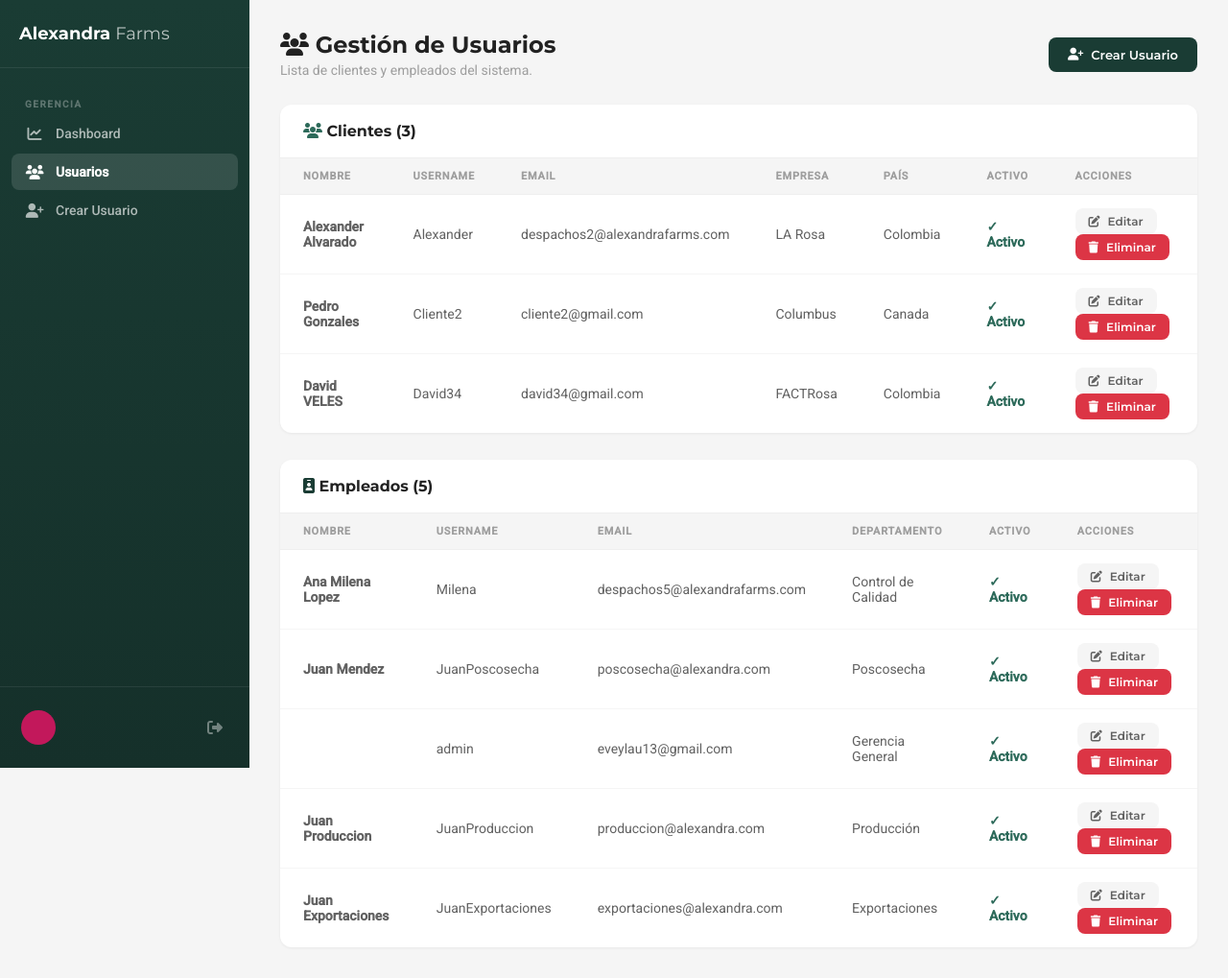
After one commit to codelatin/Alexaticks, a Django app: page /reclamos/gerencia/usuarios/ in a window 1280 px wide. The commit adds this page. Shown: the whole page at 96% size. Run offline with Django 5.2, Linux system fonts and the light colour scheme; a user stored in the database is signed in; data comes from the database, SQL or seed files in the repository; both versions use the stored data as it was after the commit.

Commit message:
Creando Panel Admin para crear, editar y eliminar usuarios

```diff
--- a/cuentas/apps.py
+++ b/cuentas/apps.py
@@ -2,4 +2,8 @@ from django.apps import AppConfig
 
 
 class CuentasConfig(AppConfig):
+    default_auto_field = 'django.db.models.BigAutoField'
     name = 'cuentas'
+
+    def ready(self):
+        import cuentas.signals
--- /dev/null
+++ b/reclamos/templates/reclamos/lista_usuarios.html
@@ -0,0 +1,124 @@
+{% extends 'reclamos/base_panel.html' %}
+
+{% block title %}Usuarios — Alexandra Farms{% endblock %}
+
+{% block sidebar_nav %}
+    <div class="nav-section">Gerencia</div>
+    <a href="{% url 'panel_gerencia' %}"><i class="fas fa-chart-line"></i> Dashboard</a>
+    <a href="{% url 'lista_usuarios' %}" class="active"><i class="fas fa-users"></i> Usuarios</a>
+    <a href="{% url 'crear_usuario' %}"><i class="fas fa-user-plus"></i> Crear Usuario</a>
+{% endblock %}
+
+{% block content %}
+    <div class="page-header" style="display:flex;align-items:center;justify-content:space-between;">
+        <div>
+            <h1><i class="fas fa-users"></i> Gestión de Usuarios</h1>
+            <p>Lista de clientes y empleados del sistema.</p>
+        </div>
+        <a href="{% url 'crear_usuario' %}" class="btn btn-primary">
+            <i class="fas fa-user-plus"></i> Crear Usuario
+        </a>
+    </div>
+
+    <!-- CLIENTES -->
+    <div class="table-card" style="margin-bottom:28px;">
+        <div class="table-card-header">
+            <h2><i class="fas fa-users" style="color:#2d6a5a;"></i> Clientes ({{ clientes.count }})</h2>
+        </div>
+        <table>
+            <thead>
+                <tr>
+                    <th>Nombre</th>
+                    <th>Username</th>
+                    <th>Email</th>
+                    <th>Empresa</th>
+                    <th>País</th>
+                    <th>Activo</th>
+                    <th>Acciones</th>  <!-- ← NUEVA COLUMNA -->
+                </tr>
+            </thead>
+            <tbody>
+                {% for c in clientes %}
+                <tr>
+                    <td><strong>{{ c.user.get_full_name }}</strong></td>
+                    <td>{{ c.user.username }}</td>
+                    <td>{{ c.user.email }}</td>
+                    <td>{{ c.company_name|default:"--" }}</td>
+                    <td>{{ c.country|default:"--" }}</td>
+                    <td>
+                        {% if c.user.is_active %}
+                            <span style="color:#2d6a5a;font-weight:600;">✓ Activo</span>
+                        {% else %}
+                            <span style="color:#c2185b;font-weight:600;">✗ Inactivo</span>
+                        {% endif %}
+                    </td>
+                    <td>  <!-- ← BOTONES CLIENTE -->
+                        <a href="{% url 'editar_usuario' c.user.pk %}" class="btn btn-sm btn-secondary">
+                            <i class="fas fa-edit"></i> Editar
+                        </a>
+                        <a href="{% url 'eliminar_usuario' c.user.pk %}" class="btn btn-sm" style="background:#dc3545;color:white;">
+                            <i class="fas fa-trash"></i> Eliminar
+                        </a>
+                    </td>
+                </tr>
+                {% empty %}
+                <tr>
+                    <td colspan="7" style="text-align:center;padding:40px;color:var(--gray-500);">
+                        No hay clientes registrados.
+                    </td>
+                </tr>
+                {% endfor %}
+            </tbody>
+        </table>
+    </div>
+
+    <!-- EMPLEADOS -->
+    <div class="table-card">
+        <div class="table-card-header">
+            <h2><i class="fas fa-id-badge" style="color:#1a3c34;"></i> Empleados ({{ empleados.count }})</h2>
+        </div>
+        <table>
+            <thead>
+                <tr>
+                    <th>Nombre</th>
+                    <th>Username</th>
+                    <th>Email</th>
+                    <th>Departamento</th>
+                    <th>Activo</th>
+                    <th>Acciones</th>  <!-- ← NUEVA COLUMNA -->
+                </tr>
+            </thead>
+            <tbody>
+                {% for e in empleados %}
+                <tr>
+                    <td><strong>{{ e.user.get_full_name }}</strong></td>
+                    <td>{{ e.user.username }}</td>
+                    <td>{{ e.user.email }}</td>
+                    <td>{{ e.get_departamento_display|default:"--" }}</td>
+                    <td>
+                        {% if e.user.is_active %}
+                            <span style="color:#2d6a5a;font-weight:600;">✓ Activo</span>
+                        {% else %}
+                            <span style="color:#c2185b;font-weight:600;">✗ Inactivo</span>
+                        {% endif %}
+                    </td>
+                    <td>  <!-- ← BOTONES EMPLEADO -->
+                        <a href="{% url 'editar_usuario' e.user.pk %}" class="btn btn-sm btn-secondary">
+                            <i class="fas fa-edit"></i> Editar
+                        </a>
+                        <a href="{% url 'eliminar_usuario' e.user.pk %}" class="btn btn-sm" style="background:#dc3545;color:white;">
+                            <i class="fas fa-trash"></i> Eliminar
+                        </a>
+                    </td>
+                </tr>
+                {% empty %}
+                <tr>
+                    <td colspan="6" style="text-align:center;padding:40px;color:var(--gray-500);">
+                        No hay empleados registrados.
+                    </td>
+                </tr>
+                {% endfor %}
+            </tbody>
+        </table>
+    </div>
+{% endblock %}
--- a/reclamos/templates/reclamos/panel_gerencia.html
+++ b/reclamos/templates/reclamos/panel_gerencia.html
@@ -5,9 +5,10 @@
 {% block sidebar_nav %}
     <div class="nav-section">Gerencia</div>
     <a href="{% url 'panel_gerencia' %}" class="active"><i class="fas fa-chart-line"></i> Dashboard</a>
+    <a href="{% url 'lista_usuarios' %}"><i class="fas fa-users"></i> Usuarios</a>
+    <a href="{% url 'crear_usuario' %}"><i class="fas fa-user-plus"></i> Crear Usuario</a>
     <a href="/admin/" target="_blank"><i class="fas fa-cogs"></i> Admin Django</a>
 {% endblock %}
-
 {% block content %}
    <div class="page-header" style="display:flex;align-items:center;justify-content:space-between;flex-wrap:wrap;gap:12px;">
     <div>
--- a/reclamos/urls.py
+++ b/reclamos/urls.py
@@ -25,4 +25,8 @@ urlpatterns = [
     path('gerencia/', views.panel_gerencia, name='panel_gerencia'),
     path('gerencia/exportar/excel/', views.exportar_excel, name='exportar_excel'),
     path('gerencia/exportar/pdf/', views.exportar_pdf, name='exportar_pdf'),
+    path('gerencia/crear-usuario/', views.crear_usuario, name='crear_usuario'),  # ← NUEVA
+    path('gerencia/usuarios/', views.lista_usuarios, name='lista_usuarios'),
+    path('gerencia/usuario/<int:pk>/editar/', views.editar_usuario, name='editar_usuario'),
+    path('gerencia/usuario/<int:pk>/eliminar/', views.eliminar_usuario, name='eliminar_usuario'),
 ]
--- a/reclamos/views.py
+++ b/reclamos/views.py
@@ -356,42 +356,7 @@ def panel_exportaciones(request):
     })
 
 
-# =============================================
-# PANEL GERENCIA
-# =============================================
-@login_required
-def panel_gerencia(request):
-    if not request.user.is_superuser:
-        return redirect('login')
 
-    reclamos = Reclamo.objects.select_related(
-        'cliente__user', 'inspector_calidad__user', 'tipo_problema'
-    ).prefetch_related('areas_asignadas__responsable__user').order_by('-created_at')
-
-    total_reclamos = reclamos.count()
-    pendientes_calidad = reclamos.filter(estado='pendiente_validacion').count()
-    resueltos = reclamos.filter(estado__in=['resuelto', 'cerrado']).count()
-
-    estados_data = Reclamo.objects.values('estado').annotate(total=Count('id'))
-    estados_labels = [item['estado'].replace('_', ' ').title() for item in estados_data]
-    estados_counts = [item['total'] for item in estados_data]
-
-    areas_data = AsignacionArea.objects.values('departamento').annotate(total=Count('reclamo', distinct=True))
-    areas_labels = [item['departamento'] for item in areas_data]
-    areas_counts = [item['total'] for item in areas_data]
-
-    return render(request, 'reclamos/panel_gerencia.html', {
-        'reclamos': reclamos,
-        'total_reclamos': total_reclamos,
-        'pendientes_calidad': pendientes_calidad,
-        'resueltos': resueltos,
-        'estados_labels': json.dumps(estados_labels),
-        'estados_counts': json.dumps(estados_counts),
-        'areas_labels': json.dumps(areas_labels),
-        'areas_counts': json.dumps(areas_counts),
-    })
-
-from django.db.models import Avg, F, ExpressionWrapper, DurationField
 @login_required
 def panel_gerencia(request):
     if not request.user.is_superuser:
@@ -694,3 +659,143 @@ def exportar_pdf(request):
     elementos.append(tabla)
     doc.build(elementos)
     return response
+
+# ==========================================
+# CREAR USUARIO (GERENCIA)
+# ==========================================
+@login_required
+def crear_usuario(request):
+    if not request.user.is_superuser:
+        return redirect('login')
+
+    if request.method == 'POST':
+        username = request.POST.get('username')
+        email = request.POST.get('email')
+        password = request.POST.get('password')
+        first_name = request.POST.get('first_name')
+        last_name = request.POST.get('last_name')
+        role = request.POST.get('role')
+        departamento = request.POST.get('departamento', '')
+        company_name = request.POST.get('company_name', '')
+        country = request.POST.get('country', '')
+
+        from django.contrib.auth.models import User
+        from cuentas.models import Perfil
+
+        try:
+            if User.objects.filter(username=username).exists():
+                messages.error(request, 'El nombre de usuario ya existe.')
+                return redirect('crear_usuario')
+
+            if User.objects.filter(email=email).exists():
+                messages.error(request, 'El email ya está registrado.')
+                return redirect('crear_usuario')
+
+            user = User.objects.create_user(
+                username=username,
+                email=email,
+                password=password,
+                first_name=first_name,
+                last_name=last_name
+            )
+
+            # Actualizar perfil creado por la señal
+            perfil = user.perfil
+            perfil.role = role
+            perfil.company_name = company_name
+            perfil.country = country
+            if role == 'empleado' and departamento:
+                perfil.departamento = departamento
+            perfil.save()
+
+            messages.success(request, f'Usuario {username} creado correctamente.')
+            return redirect('lista_usuarios')
+
+        except Exception as e:
+            messages.error(request, f'Error al crear usuario: {e}')
+            return redirect('crear_usuario')
+
+    return render(request, 'reclamos/crear_usuario.html')
+
+
+# ==========================================
+# LISTA DE USUARIOS (GERENCIA)
+# ==========================================
+@login_required
+def lista_usuarios(request):
+    if not request.user.is_superuser:
+        return redirect('login')
+
+    from cuentas.models import Perfil
+    clientes = Perfil.objects.filter(role='cliente_comprador').select_related('user')
+    empleados = Perfil.objects.filter(role='empleado').select_related('user')
+
+    return render(request, 'reclamos/lista_usuarios.html', {
+        'clientes': clientes,
+        'empleados': empleados,
+    })
+
+
+# ==========================================
+# EDITAR USUARIO (GERENCIA)
+# ==========================================
+@login_required
+def editar_usuario(request, pk):
+    if not request.user.is_superuser:
+        return redirect('login')
+
+    from django.contrib.auth.models import User as AuthUser
+    from cuentas.models import Perfil as PerfilCuenta
+
+    user = get_object_or_404(AuthUser, pk=pk)
+    perfil = user.perfil
+
+    if request.method == 'POST':
+        user.first_name = request.POST.get('first_name', user.first_name)
+        user.last_name = request.POST.get('last_name', user.last_name)
+        user.email = request.POST.get('email', user.email)
+        user.is_active = request.POST.get('is_active') == 'on'
+        user.save()
+
+        perfil.company_name = request.POST.get('company_name', perfil.company_name)
+        perfil.country = request.POST.get('country', perfil.country)
+        departamento = request.POST.get('departamento', '')
+        if departamento:
+            perfil.departamento = departamento
+        perfil.save()
+
+        # Cambiar contraseña si se proporcionó
+        nueva_password = request.POST.get('nueva_password', '')
+        if nueva_password:
+            user.set_password(nueva_password)
+            user.save()
+
+        messages.success(request, f'Usuario {user.username} actualizado correctamente.')
+        return redirect('lista_usuarios')
+
+    return render(request, 'reclamos/editar_usuario.html', {
+        'usuario': user,
+        'perfil': perfil,
+    })
+
+
+# ==========================================
+# ELIMINAR USUARIO (GERENCIA)
+# ==========================================
+@login_required
+def eliminar_usuario(request, pk):
+    if not request.user.is_superuser:
+        return redirect('login')
+
+    from django.contrib.auth.models import User as AuthUser
+    user = get_object_or_404(AuthUser, pk=pk)
+
+    if request.method == 'POST':
+        username = user.username
+        user.delete()
+        messages.success(request, f'Usuario {username} eliminado correctamente.')
+        return redirect('lista_usuarios')
+
+    return render(request, 'reclamos/confirmar_eliminar_usuario.html', {
+        'usuario': user,
+    })
```
Also changed, not shown: cuentas/signals.py (+17 -11 lines), reclamos/templates/reclamos/confirmar_eliminar_usuario.html (added, +37 -0 lines), reclamos/templates/reclamos/crear_usuario.html (added, +117 -0 lines), reclamos/templates/reclamos/editar_usuario.html (added, +100 -0 lines), db.sqlite3, 1 other file.
